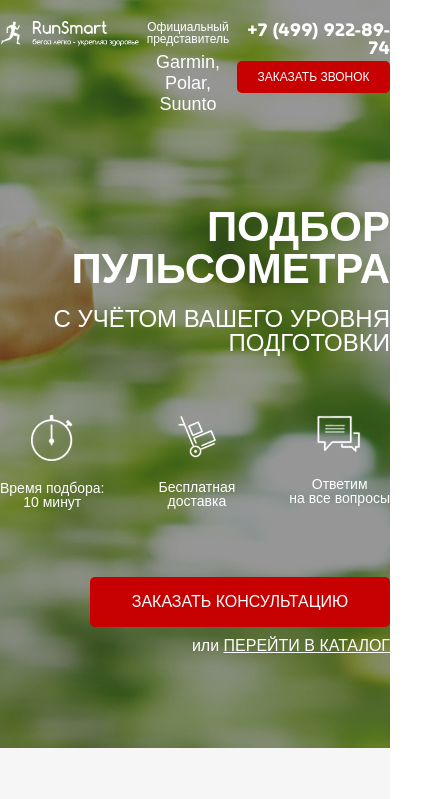
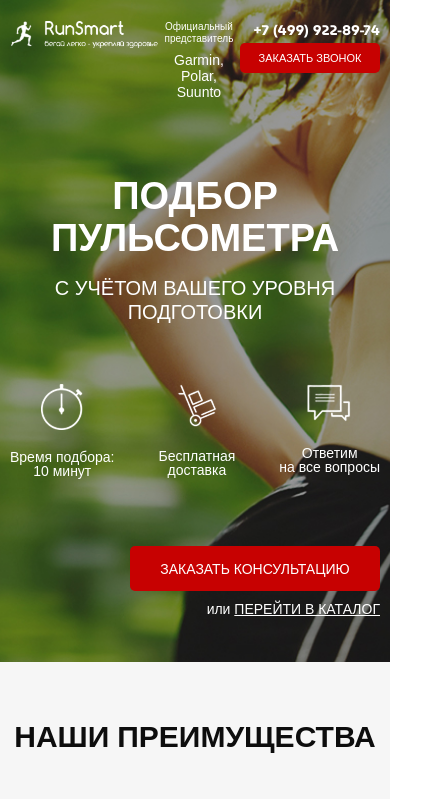
Before and after one commit to DeeBeeUA/pulse, a website: page src/index.html in a window 390 px wide. Shown: the top 799 px of the page, 425 px wide, since content can reach past the window. Drawn offline with Linux system fonts and the light colour scheme; a web font is replaced by a local one.

Commit message:
feat: add responsive for 576px

```diff
--- a/src/sass/base/_basic.scss
+++ b/src/sass/base/_basic.scss
@@ -38,3 +38,9 @@ html {
     max-width: 947px;
     margin: 0 auto;
 }
+
+@media screen and (max-width: 980px) {
+    .container {
+        padding: 0 10px;
+    }
+}
--- a/src/sass/block/_advantages.scss
+++ b/src/sass/block/_advantages.scss
@@ -68,3 +68,26 @@
         }
     }
 }
+
+@media screen and (max-width: 576px) {
+    .advantages {
+        padding: 60px 0;
+
+        &__wrapper {
+            margin-top: 50px;
+            flex-direction: column;
+            align-items: center;
+            gap: 40px 0;
+        }
+
+        &__item {
+            & h3 {
+                margin-top: 15px;
+            }
+
+            & p {
+                margin-top: 10px;
+            }
+        }
+    }
+}
--- a/src/sass/block/_header.scss
+++ b/src/sass/block/_header.scss
@@ -43,3 +43,25 @@
     }
 
 }
+
+@media screen and (max-width: 576px) {
+    .header {
+        &__logo {
+            max-width: 200px;
+        }
+
+        &__suptext {
+            font-size: 10px;
+        }
+
+        &__subtext {
+            font-size: 14px;
+        }
+
+        &__contact {
+            & a {
+                font-size: 14px;
+            }
+        }
+    }
+}
--- a/src/sass/block/_promo.scss
+++ b/src/sass/block/_promo.scss
@@ -73,3 +73,29 @@
         }
     }
 }
+
+@media screen and (max-width: 576px) {
+    .promo {
+        background-position-x: 1%;
+        padding-bottom: 45px;
+
+        &__title {
+            font-size: 38px;
+            text-align: center;
+            margin-top: 75px;
+        }
+
+        &__subtitle {
+            text-align: center;
+            font-size: 20px;
+        }
+
+        &__wrapper {
+            margin: 60px auto 0 auto;
+        }
+
+        &__link {
+            font-size: 14px;
+        }
+    }
+}
--- a/src/sass/ui/_buttons.scss
+++ b/src/sass/ui/_buttons.scss
@@ -16,3 +16,17 @@
 
     font-size: 16px;
 }
+
+@media screen and (max-width: 576px) {
+    .btn-default {
+        width: 140px;
+        height: 30px;
+        font-size: 11px;
+    }
+
+    .btn-order {
+        width: 250px;
+        height: 45px;
+        font-size: 14px;
+    }
+}
```
Also changed, not shown: src/css/style.min.css, 1 other file.
